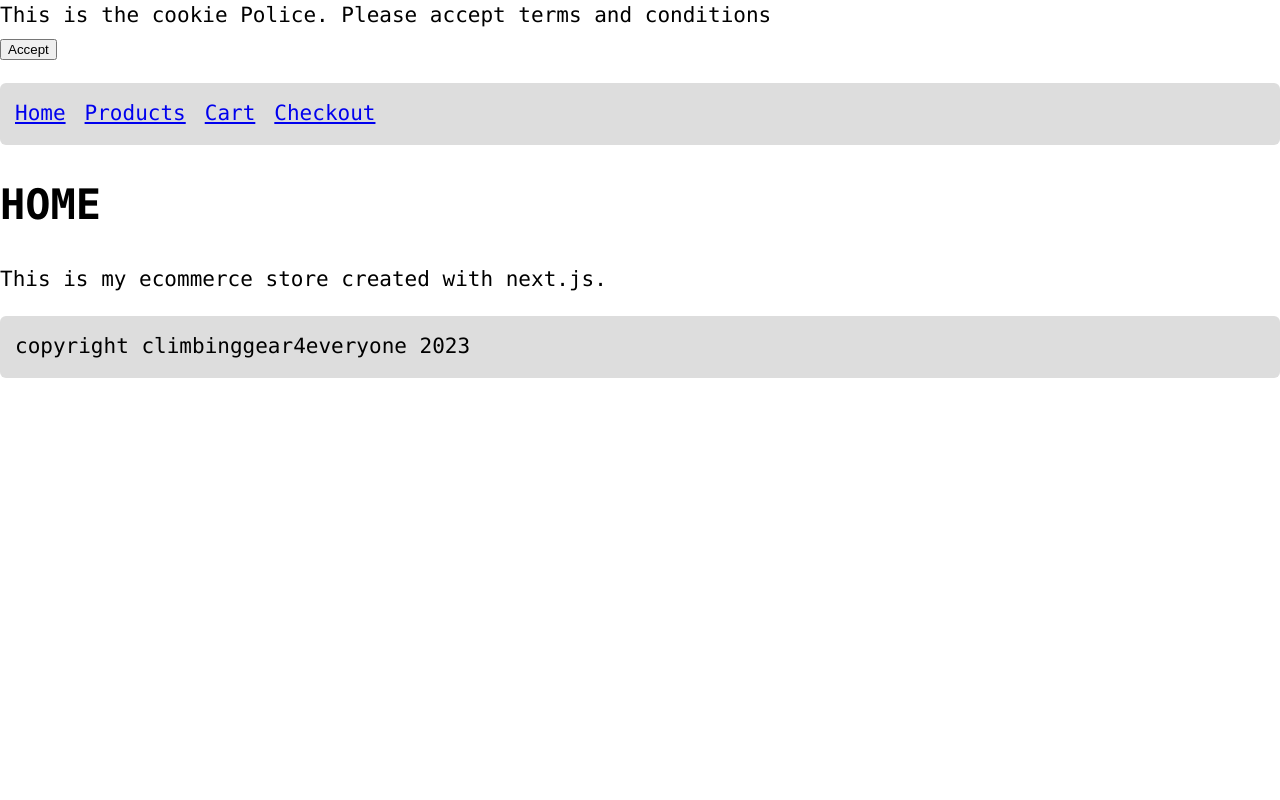
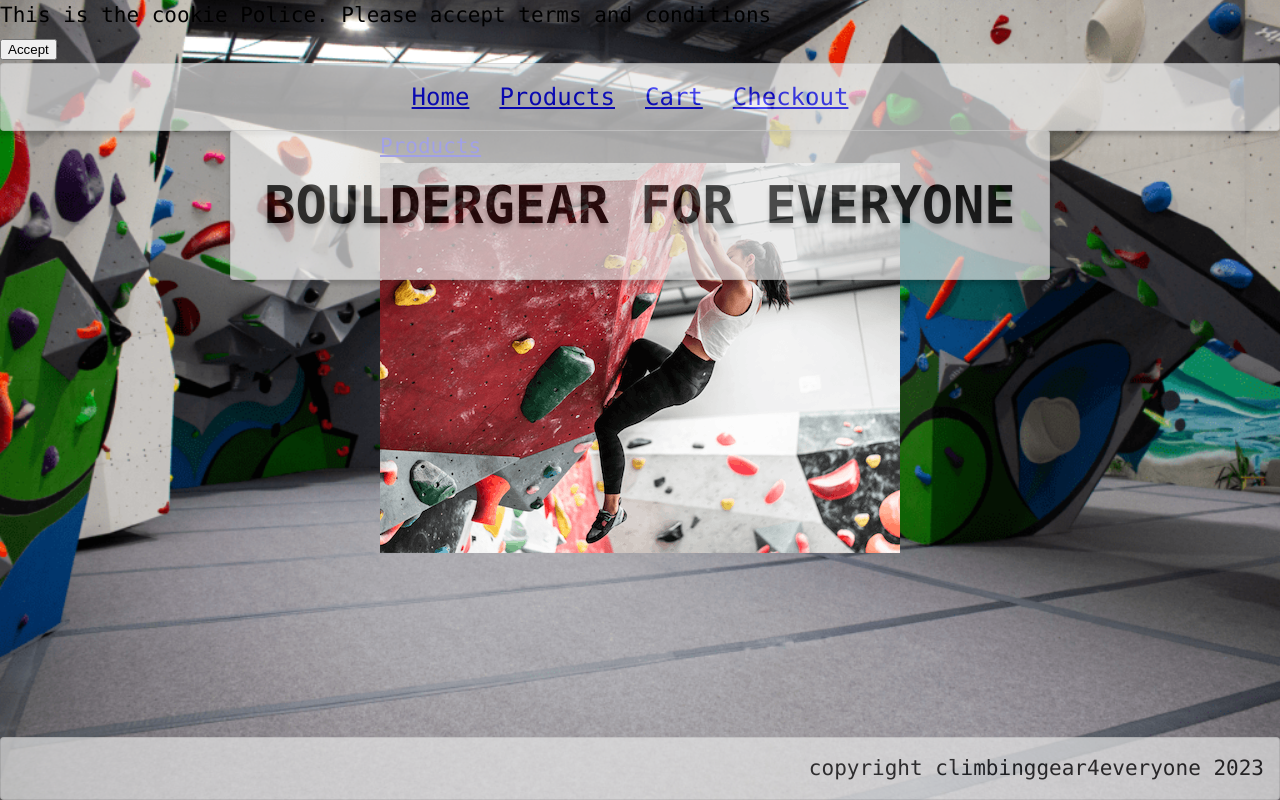
Before and after one commit to agilucia/next-js-ecommerce-store, a Next.js app: page / in a window 1280 px wide. Built offline with nearby package versions, Linux system fonts and the light colour scheme.

Commit message:
Add functions for products and first styling

```diff
--- a/app/global.scss
+++ b/app/global.scss
@@ -10,9 +10,13 @@ body {
   font-family: 'Dank Mono', SFMono-Regular, Consolas, 'Liberation Mono', Menlo,
     Courier, monospace;
   font-size: 21px;
-  background-color: var(--main-bg-color);
   color: var(--main-text-color);
   line-height: 1.5;
   margin: 0;
-  /* background-color: rgb(203, 242, 251); */
+  min-height: 100vh;
+  height: 100%;
 }
+
+html {
+  height: 100%;
+}
--- a/app/layout.js
+++ b/app/layout.js
@@ -18,15 +18,18 @@ export default function RootLayout({ children }) {
         head.js. Find out more at https://beta.nextjs.org/docs/api-reference/file-conventions/head
       */}
       <head />
-      <body>
+      <body className={styles.body}>
         <CookieBanner />
         <header className={styles.header}>
           <nav>
             <div>
-              <Link href="/">Home</Link>
-              <Link href="/products">Products</Link>
-              <Link href="/cart">Cart</Link>
-              <Link href="/checkout">Checkout</Link>
+              {/* <div className={styles.div_bouldergear}>bouldergear</div> */}
+              <div className={styles.div_links}>
+                <Link href="/">Home</Link>
+                <Link href="/products">Products</Link>
+                <Link href="/cart">Cart</Link>
+                <Link href="/checkout">Checkout</Link>
+              </div>
             </div>
           </nav>
         </header>
--- a/app/layout.module.scss
+++ b/app/layout.module.scss
@@ -1,46 +1,53 @@
+.body {
+  background-image: url(../public/images/background.png);
+  height: 100%;
+  background-position: center;
+  background-repeat: no-repeat;
+  background-size: cover;
+  background-attachment: fixed;
+}
+
 .header {
   nav {
-    background-color: #ddd;
-    border-radius: 6px;
-    margin: 20px 0;
+    background: #e5e5e5;
+    opacity: 0.7;
+    margin-bottom: 20px 0;
     padding: 15px;
     display: flex;
+    text-decoration: none;
+    border: 1px solid rgba(0, 0, 0, 0.1);
+    border-radius: 4px;
+    box-shadow: 0px 4px 4px rgba(0, 0, 0, 0.25);
+    justify-content: center;
+    font-size: 24px;
 
-    & a + a,
-    span + a {
-      margin-left: 13px;
-    }
+    // & .div_bouldergear {
+    //   display: flex;
+    //   margin-left: 20px;
+    //   justify-content: left;
+    // }
 
-    & div {
-      margin-right: auto;
+    & .div_links {
       display: flex;
-      gap: 6px;
+      gap: 30px;
+      margin-right: 20px;
+      text-decoration: none;
     }
   }
 }
 
 .footer {
-  background-color: #ddd;
-  border-radius: 6px;
-  margin: 20px 0;
+  background: #e5e5e5;
+  opacity: 0.7;
   display: flex;
   margin-top: 20px;
   padding: 15px;
-  border-top: 2px solid var(--main-bg-color);
+  border: 1px solid rgba(0, 0, 0, 0.1);
+  border-radius: 4px;
+  box-shadow: 0px 4px 4px rgba(0, 0, 0, 0.25);
+  align-items: center;
+  justify-content: right;
+  bottom: 0;
+  width: 100%;
+  position: fixed;
 }
-
-// .header {
-//   nav {
-//     position: absolute;
-//     width: 1440px;
-//     height: 58px;
-//     left: 0px;
-//     top: 0px;
-
-//     background: #e5e5e5;
-//     opacity: 0.7;
-//     border: 1px solid rgba(0, 0, 0, 0.1);
-//     box-shadow: 0px 4px 4px rgba(0, 0, 0, 0.25);
-//     border-radius: 2px;
-//   }
-// }
--- a/app/page.js
+++ b/app/page.js
@@ -1,4 +1,8 @@
-// import Image from 'next/image';
+import './global.scss';
+import Image from 'next/image';
+import Link from 'next/link';
+import climber from '../public/images/climber.png';
+import styles from './page.module.scss';
 
 export const metadata = {
   description: 'This is my Home Page',
@@ -6,11 +10,16 @@ export const metadata = {
 
 export default function HomePage() {
   return (
-    <>
-      <h1>HOME</h1>
-      <main>
-        <p>This is my ecommerce store created with next.js.</p>
-      </main>
-    </>
+    <div className={styles.home_body}>
+      <div className={styles.h1_div}>
+        <h1 className={styles.h1}>BOULDERGEAR FOR EVERYONE</h1>
+      </div>
+      <div className={styles.climber_image}>
+        <Link href="/products">
+          <div className={styles.products_div}>Products</div>
+          <Image src={climber} alt="climber" />
+        </Link>
+      </div>
+    </div>
   );
 }
--- /dev/null
+++ b/app/page.module.scss
@@ -0,0 +1,36 @@
+.climber_image {
+}
+
+.products_div {
+  text-decoration: none;
+}
+
+.h1_div {
+  position: absolute;
+  width: 820px;
+  height: 150px;
+  top: 130px;
+  background: #e5e5e5;
+  opacity: 0.7;
+  border: 1px solid rgba(0, 0, 0, 0.1);
+  box-shadow: 0px 4px 4px rgba(0, 0, 0, 0.25);
+  border-radius: 4px;
+  display: flex;
+  align-items: center;
+  justify-content: center;
+  text-decoration: none;
+}
+
+.h1 {
+  font-style: normal;
+  font-weight: 700;
+  font-size: 52px;
+  line-height: 48px;
+  color: #000000;
+  text-shadow: 0px 4px 4px rgba(0, 0, 0, 0.25);
+}
+
+.home_body {
+  display: flex;
+  justify-content: center;
+}
```
Also changed, not shown: database/products.ts (+53 -0 lines), public/images/background.png (added), public/images/climber.png (added).
